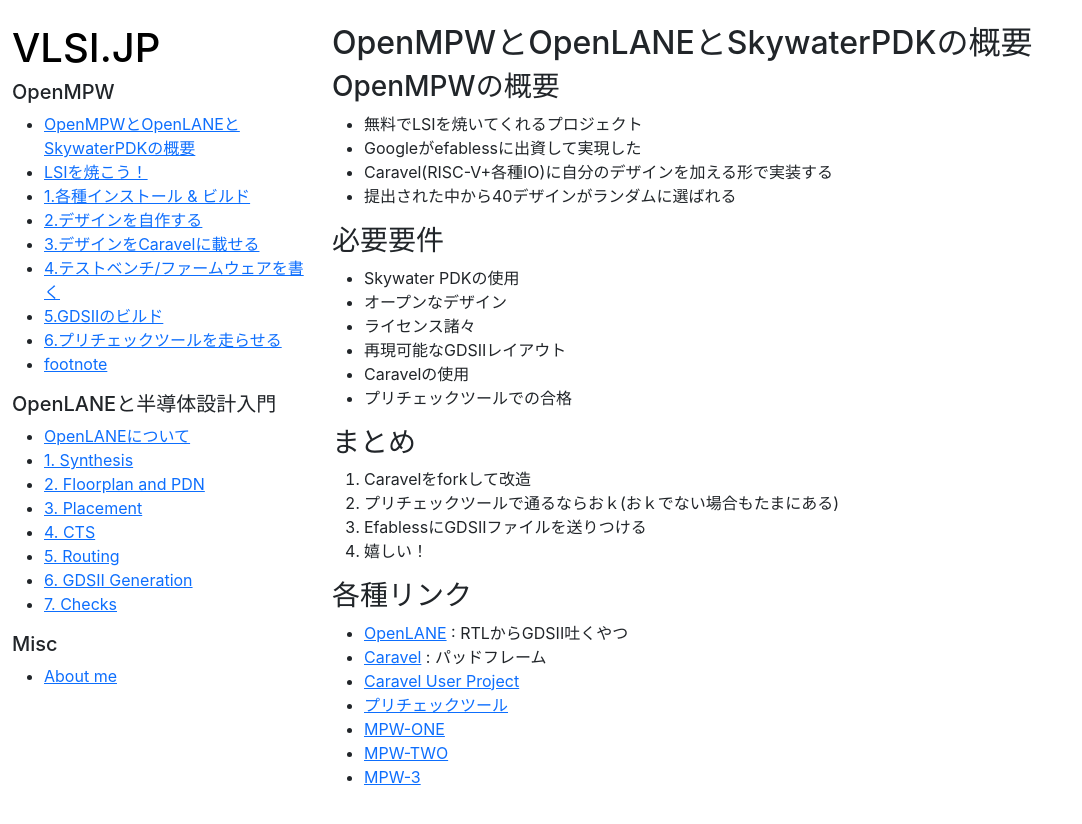
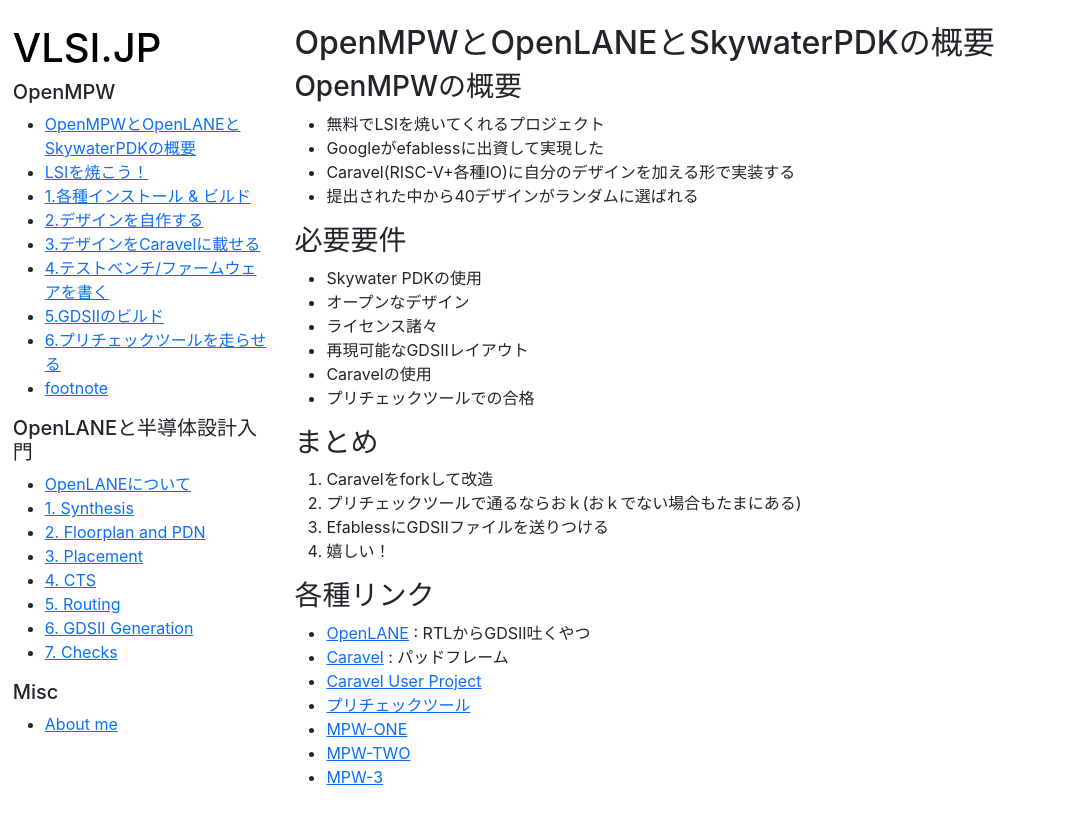
Before and after one commit to Cra2yPierr0t/Cra2yPierr0t.github.io, a Jekyll site: the page built from index.md, in a window 1280 px wide. Shown: the top 824 px of the page, without its empty margins (0-1082 px from the left). Built offline with Jekyll 4.4.1, drawn with Linux system fonts in a browser that asks for light colours.

Commit message:
fix layout

```diff
--- a/_layouts/default.html
+++ b/_layouts/default.html
@@ -10,17 +10,11 @@
   </head>
   <body>
     <br>
-    <div class="container-fluid">
-        <div class="row">
-            <div class="col-xs-12 col-sm-12 col-md-12 col-lg-3 col-xl-3 col-xxl-3">
-                {% include navigation.html %}
-            </div>
-            <div class="col-xs-12 col-sm-12 col-md-12 col-lg-8 col-xl-8 col-xxl-8">
-                {{ content }}
-            </div>
-            <div class="col-xs-12 col-sm-12 col-md-12 col-lg-1 col-xl-1 col-xxl-1">
-            </div>
-        </div>
+    <div class="sidebar">
+        {% include navigation.html %}
+    </div>
+    <div class="content">
+        {{ content }}
     </div>
   <script src="https://cdn.jsdelivr.net/npm/bootstrap@5.0.2/dist/js/bootstrap.bundle.min.js" integrity="sha384-MrcW6ZMFYlzcLA8Nl+NtUVF0sA7MsXsP1UyJoMp4YLEuNSfAP+JcXn/tWtIaxVXM" crossorigin="anonymous"></script>
   </body>
--- a/assets/css/layout.css
+++ b/assets/css/layout.css
@@ -13,3 +13,12 @@
     padding-right: 16px;
     padding-top: 16px;
 }
+
+.sidebar {
+    position: fixed;
+    margin-left: 1%;
+    width: 20%;
+}
+.content {
+    margin-left: 23%;
+}
```
